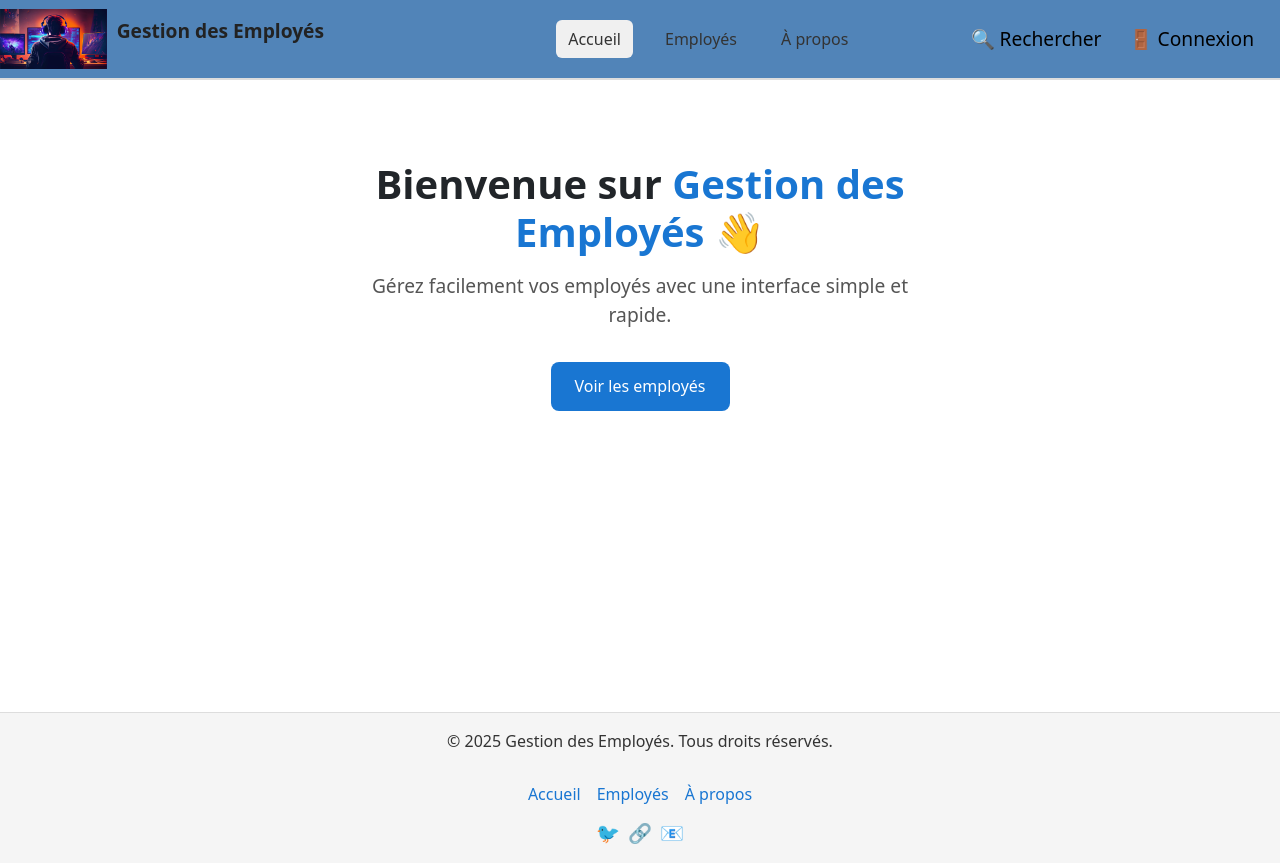
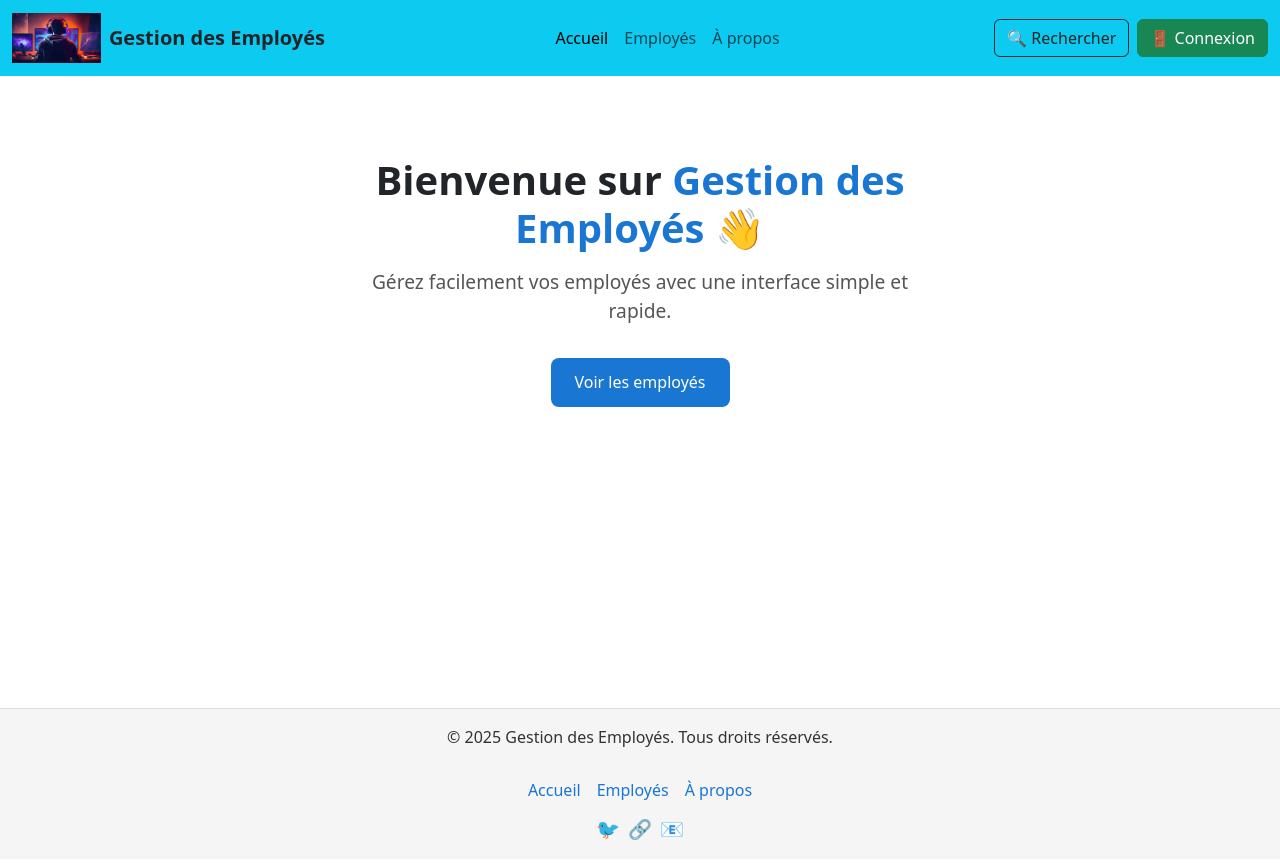
Before and after one commit to diamanka28/Front_Angular, an Angular app: page / in a window 1280 px wide. Built offline with nearby package versions, Linux system fonts and the light colour scheme.

Commit message:
toujour le header

```diff
--- a/src/app/components/header/header.component.html
+++ b/src/app/components/header/header.component.html
@@ -1,45 +1,73 @@
-<header class="app-header">
-  <div class="header-content">
+<nav class="navbar navbar-expand-lg navbar-light bg-info">
+  <div class="container-fluid">
 
-    <!-- Logo + titre -->
-    <a class="logo-title" routerLink="">
-      <img src="assets/logo.webp" alt="Logo" height="60">
-      <p>Gestion des Employés</p>
+    <!-- LOGO + TITRE -->
+    <a class="navbar-brand d-flex align-items-center" routerLink="">
+      <img src="assets/logo.webp" alt="Logo" height="50" class="me-2">
+      <span class="fw-bold text-dark">Gestion des Employés</span>
     </a>
 
-    <!-- Bouton burger (mobile) -->
-    <button class="navbar-toggler" type="button" data-bs-toggle="collapse" data-bs-target="#mainNavbar">
+    <!-- BOUTON BURGER (mobile) -->
+    <button
+      class="navbar-toggler"
+      type="button"
+      data-bs-toggle="collapse"
+      data-bs-target="#mainNavbar"
+      aria-controls="mainNavbar"
+      aria-expanded="false"
+      aria-label="Toggle navigation"
+    >
       <span class="navbar-toggler-icon"></span>
     </button>
 
-    <!-- Menu de navigation -->
-    <nav class="navigation" id="mainNavbar">
-      <ul class="navlist">
-        <li>
-          <a routerLink="" routerLinkActive="active" [routerLinkActiveOptions]="{exact: true}">Accueil</a>
+    <!-- MENU ET ACTIONS -->
+    <div class="collapse navbar-collapse" id="mainNavbar">
+
+      <!-- MENU CENTRÉ -->
+      <ul class="navbar-nav mx-auto mb-2 mb-lg-0">
+        <li class="nav-item">
+          <a
+            class="nav-link"
+            routerLink=""
+            routerLinkActive="active"
+            [routerLinkActiveOptions]="{exact: true}"
+          >Accueil</a>
         </li>
-        <li>
-          <a routerLink="employees" routerLinkActive="active" [routerLinkActiveOptions]="{exact: true}">Employés</a>
+        <li class="nav-item">
+          <a
+            class="nav-link"
+            routerLink="employees"
+            routerLinkActive="active"
+            [routerLinkActiveOptions]="{exact: true}"
+          >Employés</a>
         </li>
-        <li>
-          <a routerLink="employees/add" routerLinkActive="active">À propos</a>
+        <li class="nav-item">
+          <a class="nav-link" routerLink="employees/add" routerLinkActive="active">À propos</a>
         </li>
       </ul>
-    </nav>
 
-    <!-- Actions -->
-    <div class="actions">
-      <button>🔍 Rechercher</button>
-      @if(isLoggedIn()){
-        <button (click)="togglePanel()">
-          Bienvenue, {{ getUser().firstName | uppercase }} {{ getUser().lastName | uppercase }}
-        </button>
-      }@else{
-        <button routerLink="auth">🚪 Connexion</button>
-      }
+      <!-- ACTIONS (à droite) -->
+      <div class="d-flex align-items-center gap-2">
+        <button class="btn btn-outline-dark">🔍 Rechercher</button>
+
+        @if (isLoggedIn()) {
+          <button class="btn btn-primary" (click)="togglePanel()">
+            Bienvenue,
+            {{ getUser().firstName | uppercase }}
+            {{ getUser().lastName | uppercase }}
+          </button>
+        } @else {
+          <button class="btn btn-success" routerLink="auth">🚪 Connexion</button>
+        }
+      </div>
+
     </div>
+  </div>
+</nav>
 
-  </div>
-</header>
-
-<app-user-panel [user]="getUser()" (close)="togglePanel()" *ngIf="getShowPanel()"></app-user-panel>
+<!-- PANNEAU UTILISATEUR -->
+<app-user-panel
+  [user]="getUser()"
+  (close)="togglePanel()"
+  *ngIf="getShowPanel()"
+></app-user-panel>
```
